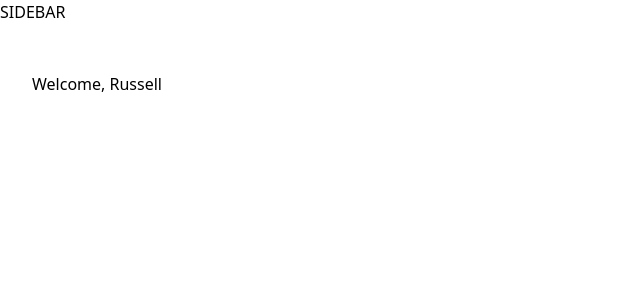
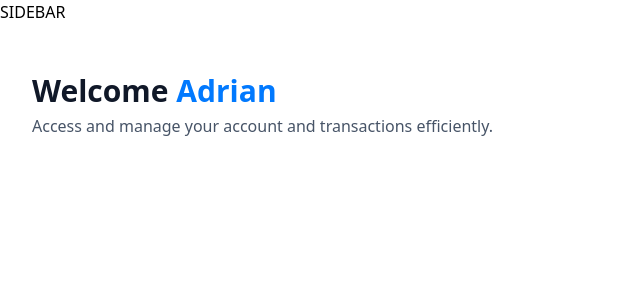
Before and after one commit to Russelllin7789/banking-system, a Next.js app: page / in a window 1280 px wide. Shown: the top 300 px of the page, without its empty margins (0-640 px from the left). Built offline with nearby package versions, Linux system fonts and the light colour scheme.

Commit message:
add headerbox component

```diff
--- a/app/(root)/page.tsx
+++ b/app/(root)/page.tsx
@@ -1,10 +1,17 @@
-import React from "react";
+import HeaderBox from "@/components/HeaderBox";
 
 const Home = () => {
+  const loggedIn = { firstName: "Adrian" };
+
   return (
     <section className="home">
       <div className="home-content">
-        <header className="home-header">Welcome, Russell</header>
+        <HeaderBox
+          type="greeting"
+          title="Welcome"
+          user={loggedIn?.firstName || "Guest"}
+          subtext="Access and manage your account and transactions efficiently."
+        />
       </div>
     </section>
   );
--- /dev/null
+++ b/components/HeaderBox.tsx
@@ -0,0 +1,22 @@
+import React from "react";
+
+const HeaderBox = ({
+  type = "title",
+  title,
+  subtext,
+  user,
+}: HeaderBoxProps) => {
+  return (
+    <div className="header-box">
+      <h1 className="header-box-title">
+        {title}
+        {type === "greeting" && (
+          <span className="text-bankGradient">&nbsp;{user}</span>
+        )}
+      </h1>
+      <p className="header-box-subtext">{subtext}</p>
+    </div>
+  );
+};
+
+export default HeaderBox;
```
